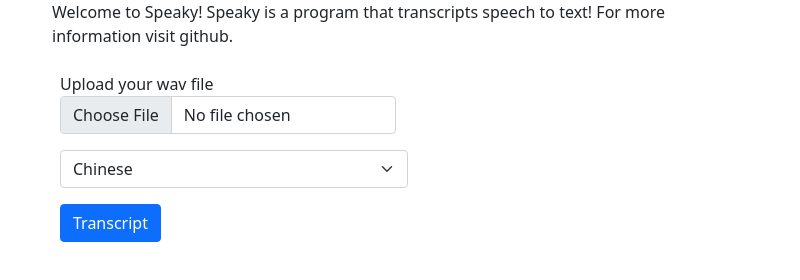
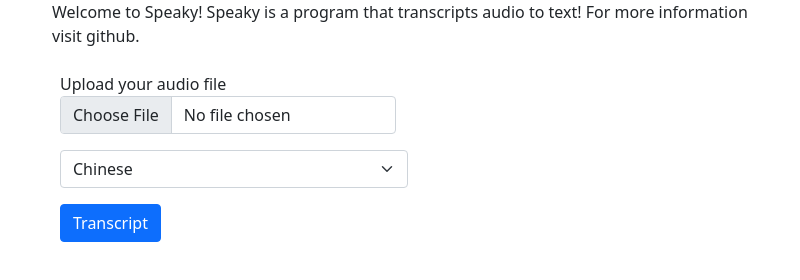
Before and after one commit to Button99/Speaky, an Electron app: page index.html in a window 800 px wide. Drawn offline with nearby package versions, Linux system fonts and the light colour scheme.

Commit message:
Fixed typo

```diff
--- a/index.html
+++ b/index.html
@@ -10,13 +10,13 @@
 <body class="container" >
     <p>
         Welcome to Speaky!
-        Speaky is a program that transcripts speech to text!
+        Speaky is a program that transcripts audio to text!
         For more information visit github.
     </p>
     <div class="row">
         <div class="col-md-6 m-2">
             <div class="form-group-files">
-                <label>Upload your wav file</label>
+                <label>Upload your audio file</label>
                 <input type="file" class="form-control" id="uploaded-file" />
             </div>
         </div>
```
